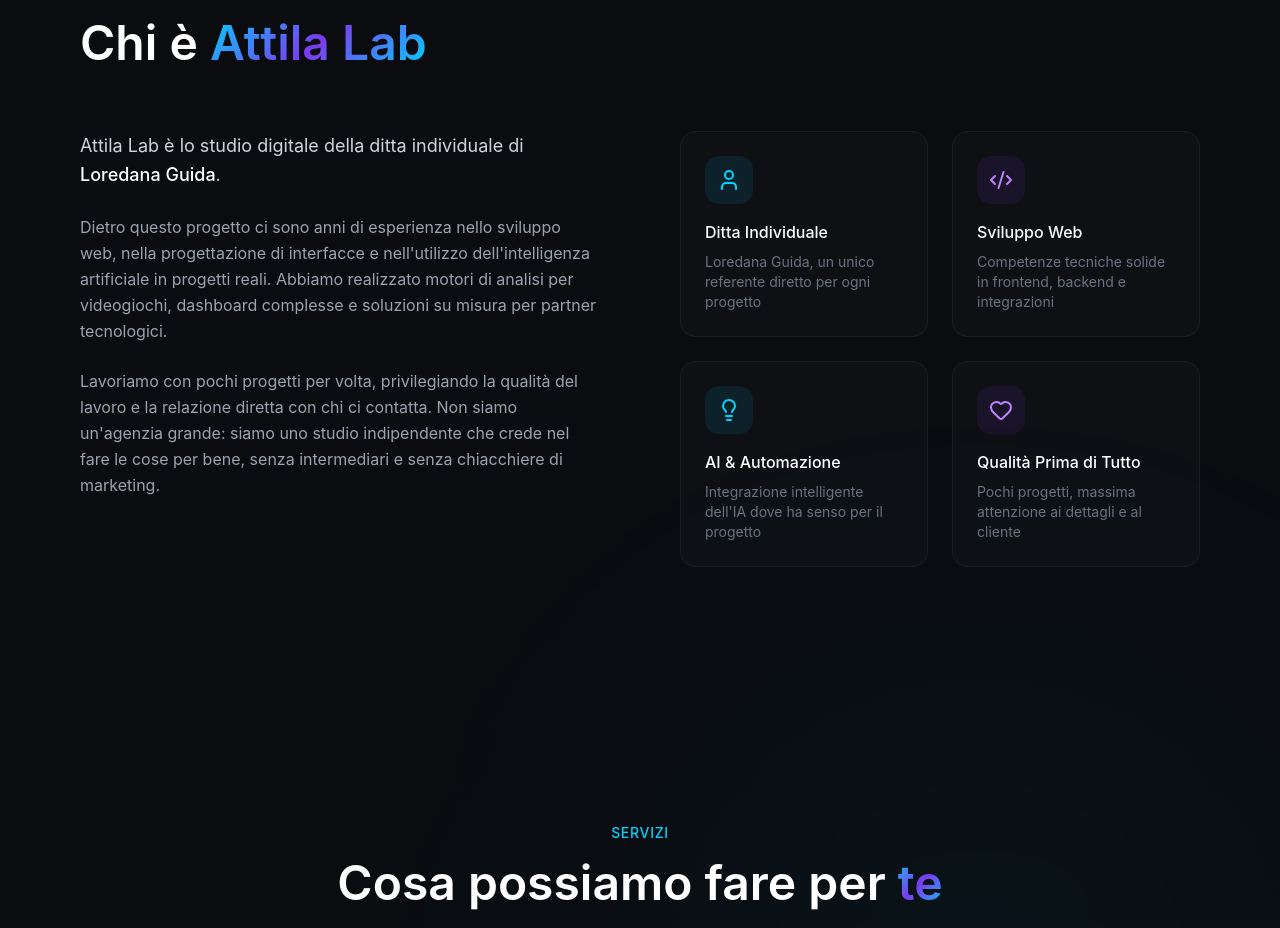
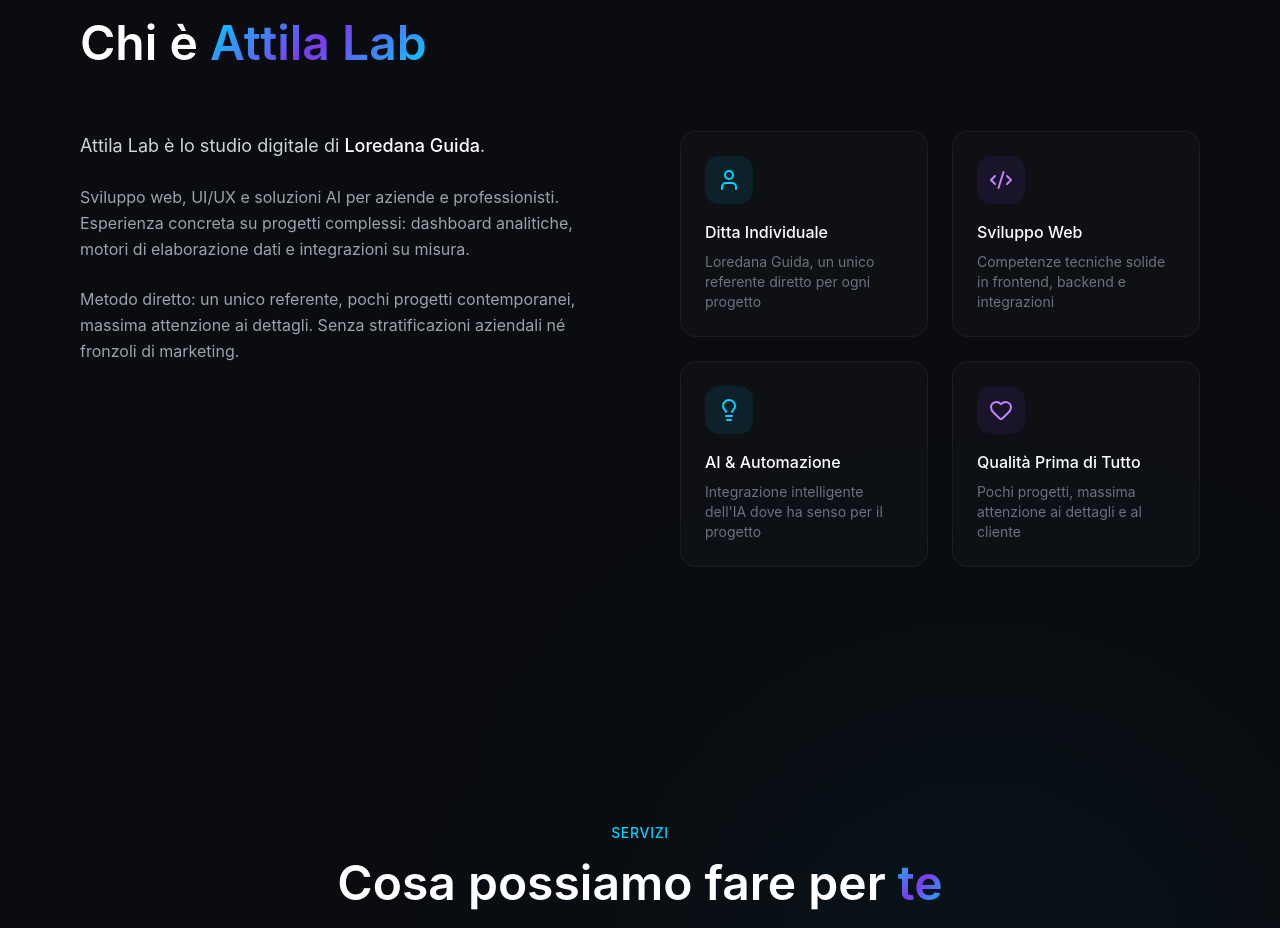
Before and after one commit to Attilalab/sito-internet-aziendale-attila-lab, a React (Vite) app in the folder app/: page / in a window 1280 px wide. Shown: the part 945-1873 px from the top of the page. Built offline with nearby package versions, Linux system fonts and the light colour scheme.

Commit message:
Increase logo size and rewrite About section with professional copy

```diff
--- a/app/src/sections/About.tsx
+++ b/app/src/sections/About.tsx
@@ -20,23 +20,20 @@ export default function About() {
             {/* Left Column - Text */}
             <div className="space-y-6">
               <p className="text-lg text-gray-300 leading-relaxed">
-                Attila Lab è lo studio digitale della ditta individuale di{' '}
+                Attila Lab è lo studio digitale di{' '}
                 <span className="text-white font-medium">Loredana Guida</span>.
               </p>
 
               <p className="text-gray-400 leading-relaxed">
-                Dietro questo progetto ci sono anni di esperienza nello sviluppo web,
-                nella progettazione di interfacce e nell'utilizzo dell'intelligenza
-                artificiale in progetti reali. Abbiamo realizzato motori di analisi
-                per videogiochi, dashboard complesse e soluzioni su misura per partner
-                tecnologici.
+                Sviluppo web, UI/UX e soluzioni AI per aziende e professionisti.
+                Esperienza concreta su progetti complessi: dashboard analitiche,
+                motori di elaborazione dati e integrazioni su misura.
               </p>
 
               <p className="text-gray-400 leading-relaxed">
-                Lavoriamo con pochi progetti per volta, privilegiando la qualità del
-                lavoro e la relazione diretta con chi ci contatta. Non siamo un'agenzia
-                grande: siamo uno studio indipendente che crede nel fare le cose per bene,
-                senza intermediari e senza chiacchiere di marketing.
+                Metodo diretto: un unico referente, pochi progetti contemporanei,
+                massima attenzione ai dettagli. Senza stratificazioni aziendali
+                né fronzoli di marketing.
               </p>
             </div>
 
--- a/app/src/sections/Footer.tsx
+++ b/app/src/sections/Footer.tsx
@@ -32,7 +32,7 @@ export default function Footer() {
                 <img
                   src="/logo.jpeg"
                   alt="Attila Lab"
-                  className="h-12 w-auto rounded-lg drop-shadow-[0_0_12px_rgba(34,211,238,0.4)] hover:drop-shadow-[0_0_20px_rgba(34,211,238,0.7)] transition-all duration-300 hover:scale-105"
+                  className="h-14 w-auto rounded-lg drop-shadow-[0_0_12px_rgba(34,211,238,0.4)] hover:drop-shadow-[0_0_20px_rgba(34,211,238,0.7)] transition-all duration-300 hover:scale-105"
                 />
               </div>
               <p className="text-sm text-gray-500">
--- a/app/src/sections/Header.tsx
+++ b/app/src/sections/Header.tsx
@@ -45,7 +45,7 @@ export default function Header() {
             <img
               src="/logo.jpeg"
               alt="Attila Lab"
-              className="h-12 w-auto rounded-lg drop-shadow-[0_0_12px_rgba(34,211,238,0.4)] hover:drop-shadow-[0_0_20px_rgba(34,211,238,0.7)] transition-all duration-300 hover:scale-105"
+              className="h-14 w-auto rounded-lg drop-shadow-[0_0_12px_rgba(34,211,238,0.4)] hover:drop-shadow-[0_0_20px_rgba(34,211,238,0.7)] transition-all duration-300 hover:scale-105"
             />
           </a>
 
```
